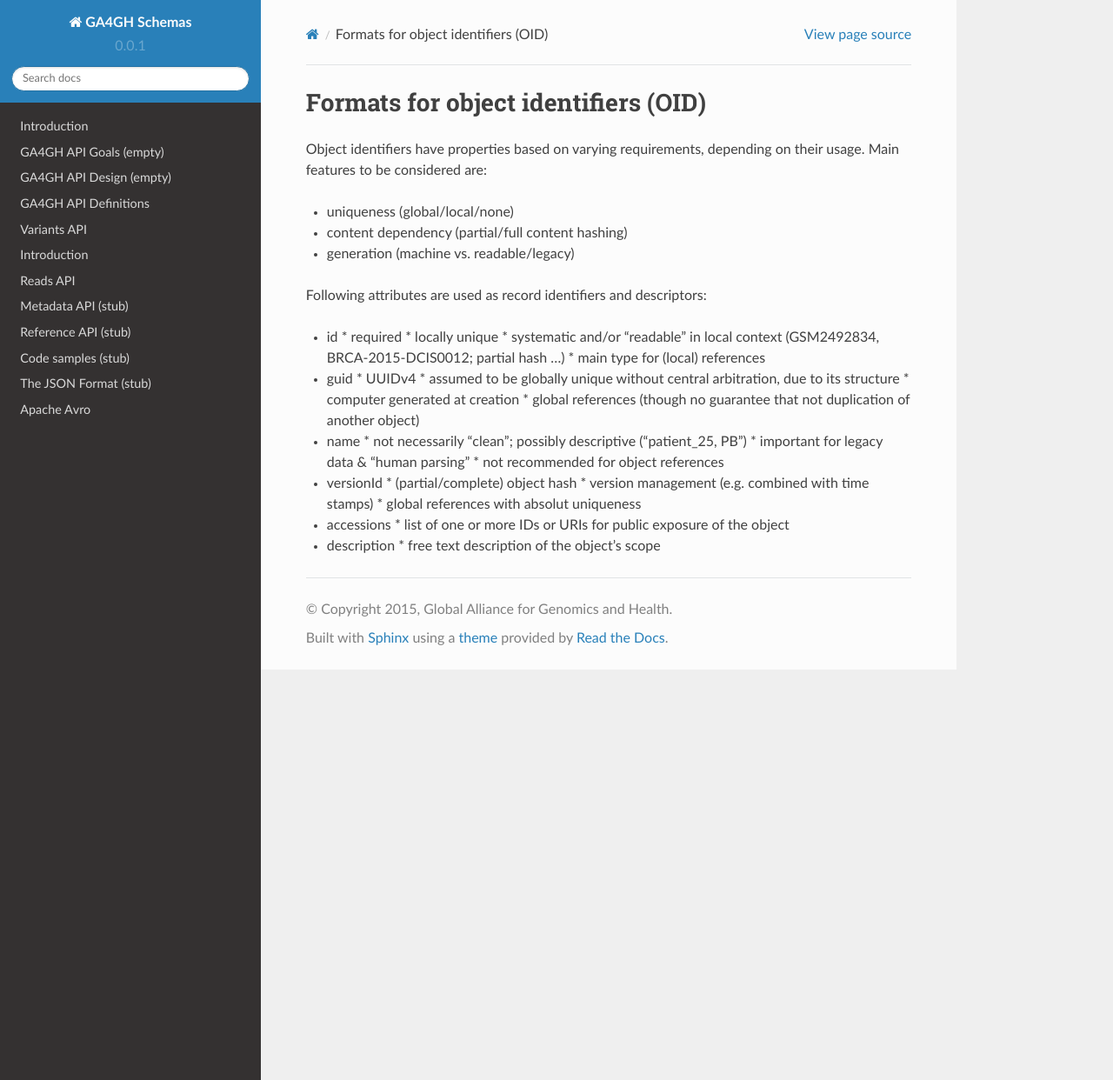
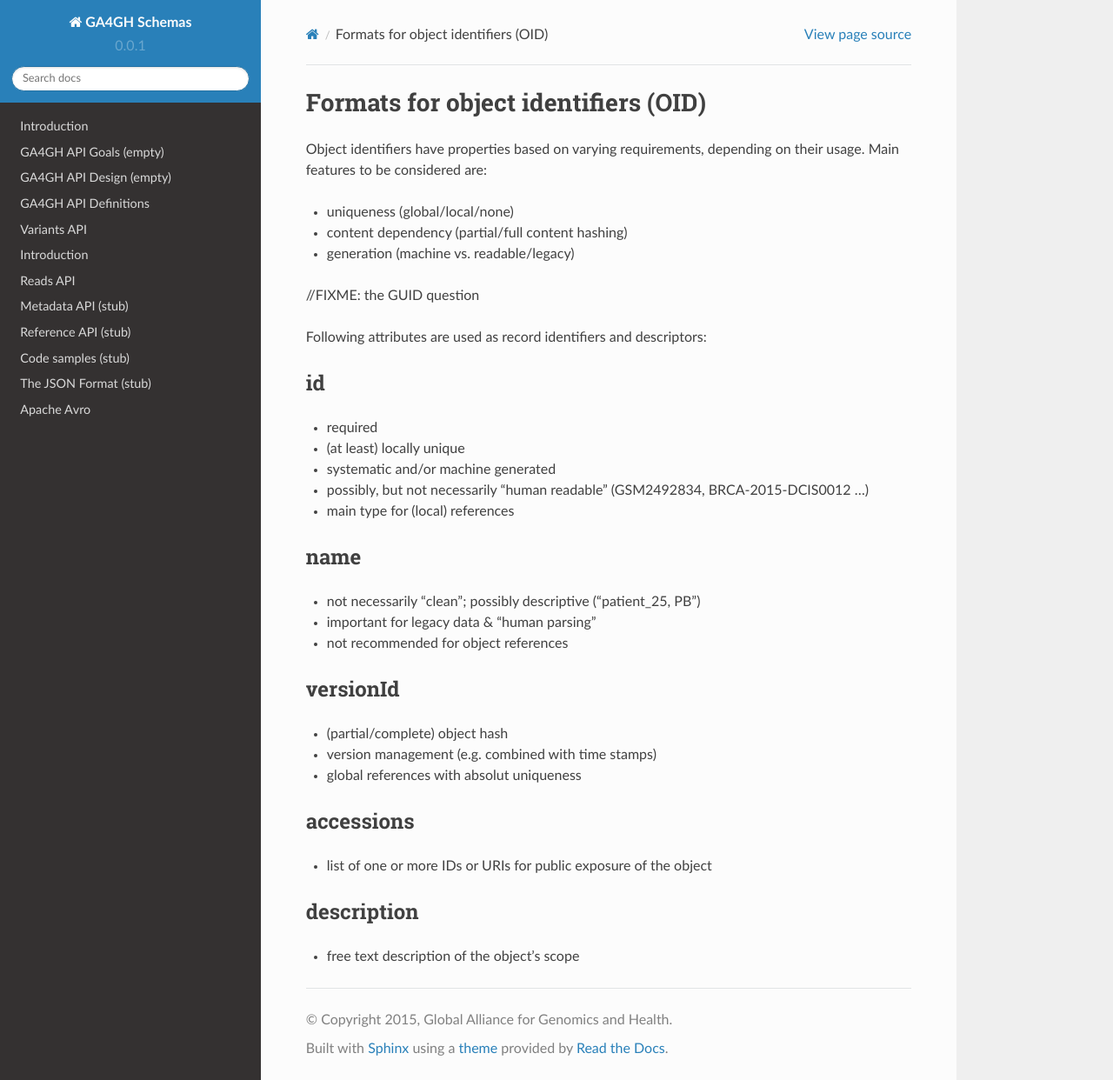
Before and after one commit to ga4gh/ga4gh-schemas, a Sphinx documentation site: the page built from doc/source/intro_commonattributeformats.rst, in a window 1280 px wide and 1242 px high. Shown: the whole window at 87% size. Built offline with Sphinx 7.4.7 and the Read the Docs theme 2.0.0, drawn with Linux system fonts in a browser that asks for light colours; pages that are not in the unit, such as notebooks, are missing from menus.

Commit message:
Update intro_commonattributeformats.rst

```diff
--- a/doc/source/intro_commonattributeformats.rst
+++ b/doc/source/intro_commonattributeformats.rst
@@ -5,31 +5,38 @@ Formats for object identifiers (OID)
 Object identifiers have properties based on varying requirements,
 depending on their usage. Main features to be considered are:
 
-* uniqueness (global/local/none)
-* content dependency (partial/full content hashing)
-* generation (machine vs. readable/legacy)
+- uniqueness (global/local/none)
+- content dependency (partial/full content hashing)
+- generation (machine vs. readable/legacy)
+
+//FIXME: the GUID question
 
 Following attributes are used as record identifiers and descriptors:
 
-* id
-  * required
-  * locally unique
-  * systematic and/or "readable" in local context (GSM2492834, BRCA-2015-DCIS0012; partial hash ...)
-  * main type for (local) references
-* guid
-  * UUIDv4
-  * assumed to be globally unique without central arbitration, due to its structure
-  * computer generated at creation
-  * global references (though no guarantee that not duplication of another object)
-* name
-  * not necessarily "clean"; possibly descriptive ("patient_25, PB")
-  * important for legacy data & "human parsing"
-  * not recommended for object references
-* versionId
-  * (partial/complete) object hash
-  * version management (e.g. combined with time stamps)
-  * global references with absolut uniqueness
-* accessions
-  * list of one or more IDs or URIs for public exposure of the object
-* description
-  * free text description of the object's scope
+id
+--
+- required
+- (at least) locally unique
+- systematic and/or machine generated
+- possibly, but not necessarily "human readable" (GSM2492834, BRCA-2015-DCIS0012 ...)
+- main type for (local) references
+
+name
+----
+- not necessarily "clean"; possibly descriptive ("patient_25, PB")
+- important for legacy data & "human parsing"
+- not recommended for object references
+
+versionId
+---------
+- (partial/complete) object hash
+- version management (e.g. combined with time stamps)
+- global references with absolut uniqueness
+
+accessions
+----------
+- list of one or more IDs or URIs for public exposure of the object
+
+description
+-----------
+- free text description of the object's scope
```
